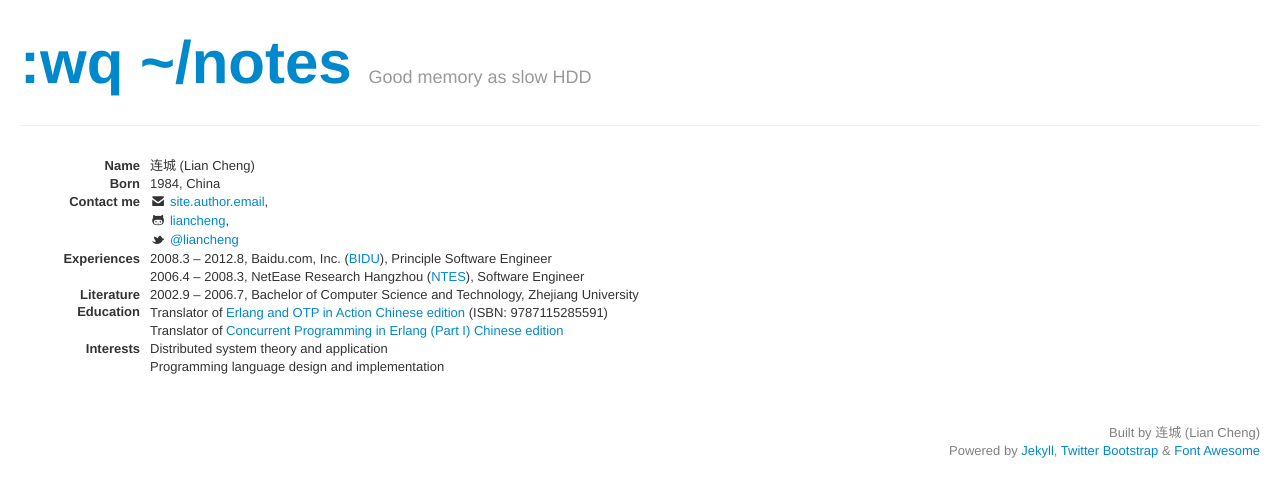
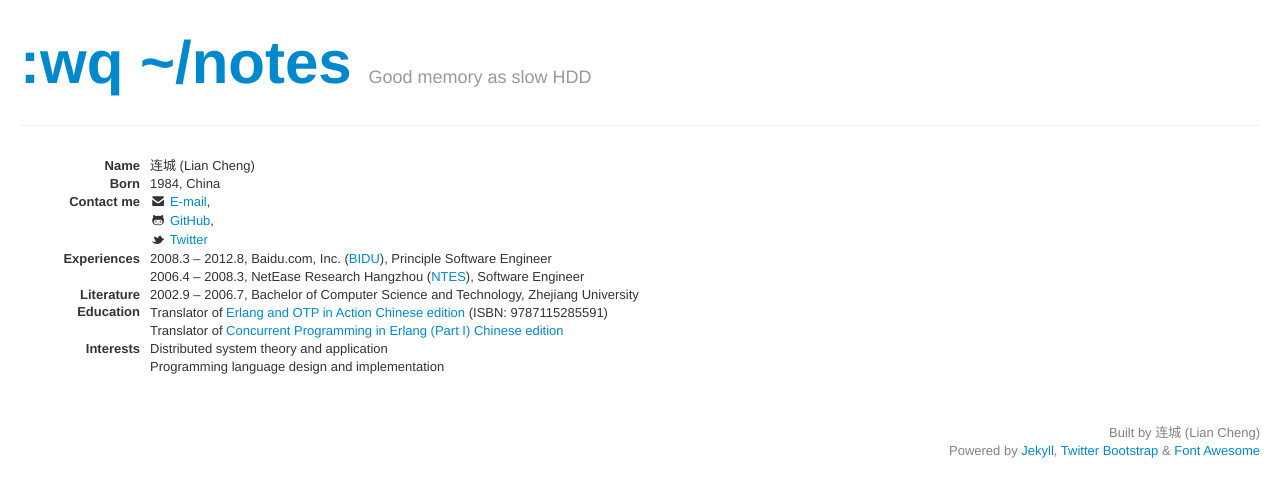
Before and after one commit to liancheng/blog.liancheng.info, a Jekyll site: the page built from about.html, in a window 1280 px wide. Shown: the top 497 px of the page. Built offline with Jekyll 4.4.1, drawn with Linux system fonts in a browser that asks for light colours.

Commit message:
Updated about page.

```diff
--- a/about.html
+++ b/about.html
@@ -15,15 +15,15 @@ title: "About Me"
     <ul class="unstyled">
       <li>
         <i class="icon-envelope-alt"></i>
-        <a href="mailto:{{ site.author.email }}">site.author.email</a>,
+        <a href="mailto:{{ site.author.email }}">E-mail</a>,
       </li>
       <li>
         <i class="icon-github"></i>
-        <a href="http://github.com/{{ site.author.github }}">{{ site.author.github }}</a>,
+        <a href="http://github.com/{{ site.author.github }}">GitHub</a>,
       </li>
       <li>
         <i class="icon-twitter"></i>
-        <a href="http://twitter.com/{{ site.author.twitter }}">@{{ site.author.github }}</a>
+        <a href="http://twitter.com/{{ site.author.twitter }}">Twitter</a>
       </li>
     </ul>
   </dd>
```
